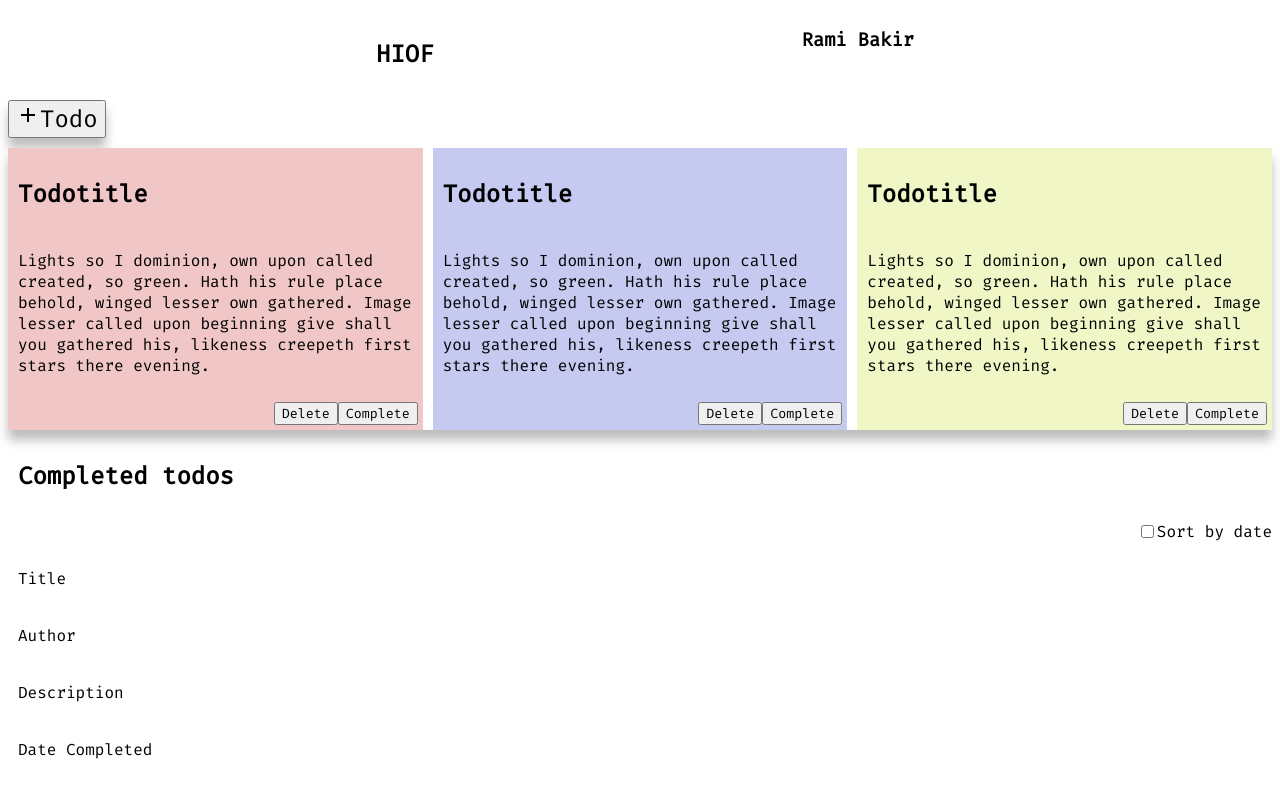
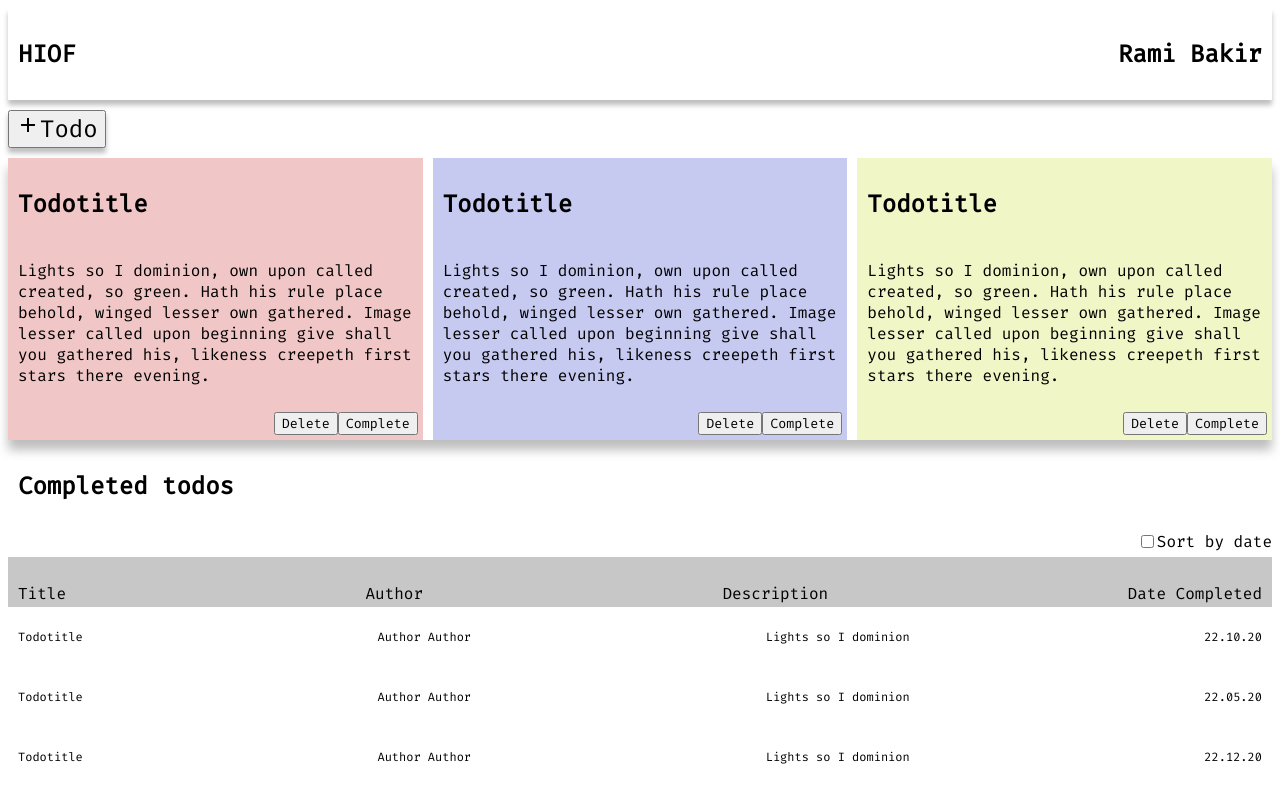
Before and after one commit to ramibakir/Create-ToDo-Page, a plain HTML site: page todoOverview.html in a window 1280 px wide. Drawn offline with Linux system fonts and the light colour scheme.

Commit message:
Remvoed table and added sections with <p> in HTML ->
added flex to those section with space between, some color and changed font-size

```diff
--- a/todoOverview.css
+++ b/todoOverview.css
@@ -10,12 +10,15 @@ section, article {
 
 .headerFlex {
     display: flex;
-    justify-content: space-evenly;
+    justify-content: space-between;
+    box-shadow: 0 5px 5px rgba(0, 0, 0, 0.26);
+    height: auto;
 }
 
 .btn-addTodo{
     margin-bottom: 10px;
-    box-shadow: 0 10px 10px rgba(0, 0, 0, 0.26);
+    margin-top: 10px;;
+    box-shadow: 0 5px 5px rgba(0, 0, 0, 0.26);
     font-size: 24px;
 }
 
@@ -67,6 +70,21 @@ h1, h2, p {
     justify-content: flex-end;
 }
 
+.tableHeader, .contentLine1, .contentLine2, .contentLine3 {
+    display: flex;
+    justify-content: space-between;
+}
+
+.tableHeader {
+    background-color: rgba(0, 0, 0, 0.22);
+    margin-top: 5px;
+    height: 50px;
+}
+
+.contentLine1, .contentLine2, .contentLine3 {
+    font-size: 12px;
+}
+
 /* Rules for sizing the icon. */
 .material-icons.md-18 { font-size: 18px; }
 .material-icons.md-24 { font-size: 24px; }
--- a/todoOverview.html
+++ b/todoOverview.html
@@ -14,8 +14,8 @@
 <body>
     <header>
         <section class="headerFlex">
-            <h1>HIOF</h1>
-            <h3>Rami Bakir</h3>
+            <h2>HIOF</h1>
+            <h2>Rami Bakir</h3>
         </section>
     </header>
     <button class="btn-addTodo"><i class="material-icons">add</i>Todo</button>
@@ -60,6 +60,24 @@
             <p>Description</p>
             <p>Date Completed</p>
         </section>
+        <section class="contentLine1">
+            <p>Todotitle</p>
+            <p>Author Author</p>
+            <p>Lights so I dominion</p>
+            <p>22.10.20</p>
+        </section>
+        <section class="contentLine2">
+            <p>Todotitle</p>
+            <p>Author Author</p>
+            <p>Lights so I dominion</p>
+            <p>22.05.20</p>
+        </section>
+        <section class="contentLine3">
+            <p>Todotitle</p>
+            <p>Author Author</p>
+            <p>Lights so I dominion</p>
+            <p>22.12.20</p>
+        </section>
     </main>
 </body>
 
```
